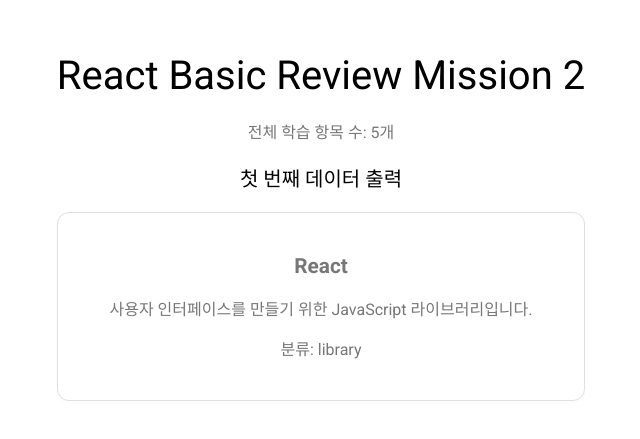
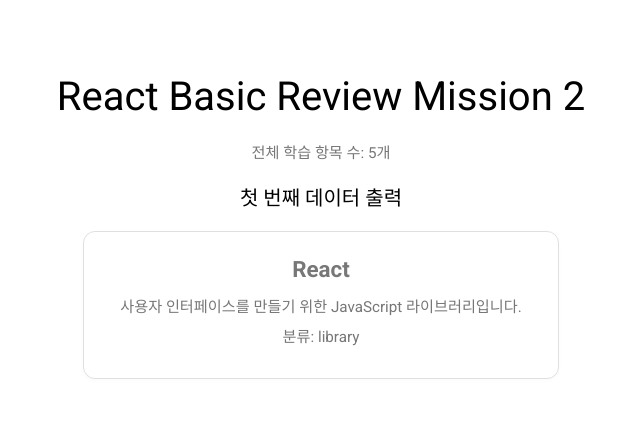
Before and after one commit to chittybb1357-commits/sandbox_info_2, a React (Vite) app: page / in a window 1280 px wide. Shown: the part 197-636 px from the top of the page, without its empty margins (319-959 px from the left). Built offline with nearby package versions, Linux system fonts and the light colour scheme.

Commit message:
Refactor App.css to improve layout and styling of mui-custom-box and typography

```diff
--- a/src/App.css
+++ b/src/App.css
@@ -12,11 +12,11 @@
 }
 
 .mui-custom-box {
-  margin-top: 16px;
   border: 1px solid #e0e0e0;
   border-radius: 12px;
   padding: 24px;
-  max-width: 600px;
+  width: 500px;
+  max-width: 90%;
   margin-left: auto;
   margin-right: auto;
   margin-top: 20px;
@@ -24,6 +24,7 @@
   background-color: #ffffff;
   box-shadow: 0 2px 4px rgba(0, 0, 0, 0.02);
   text-align: center;
+  box-sizing: border-box;
 }
 
 p,
@@ -39,10 +40,13 @@
 h1 {
   font-size: 2.5rem;
   margin-bottom: 20px;
+  color: #000000;
 }
 
 h2 {
-  font-size: 1.3rem;
+  font-size: 1.4rem;
+  margin-top: 0;
+  margin-bottom: 12px;
 }
 
 h3 {
@@ -50,5 +54,6 @@
 }
 
 p {
-  font-size: 1rem;
+  font-size: 0.95rem;
+  margin: 8px 0;
 }
```
